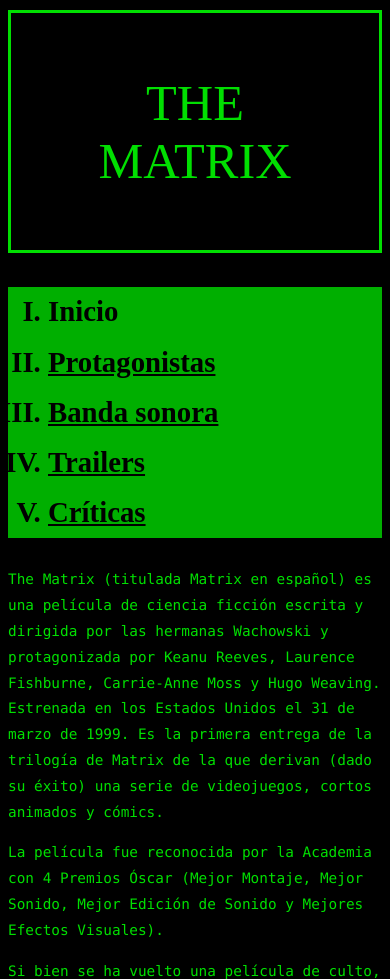
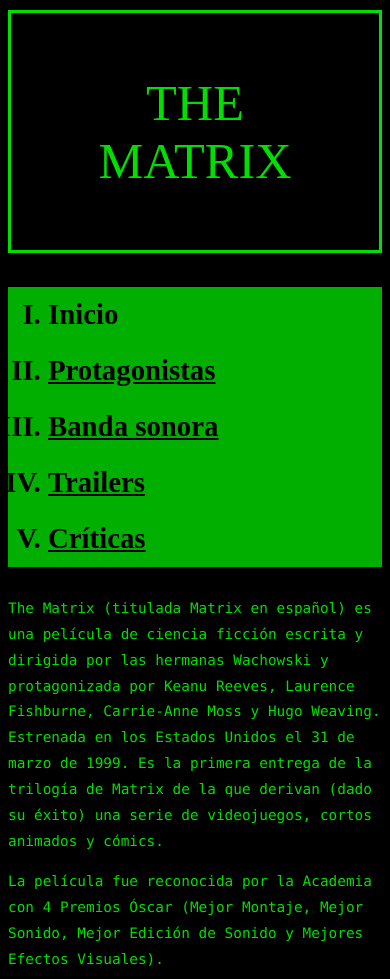
Before and after one commit to UO270571/sew, a plain HTML site: page docs/index.html in a window 390 px wide. Shown: the top 979 px of the page. Drawn offline with Linux system fonts and the light colour scheme.

Commit message:
cambios tamaño nav para moviles

```diff
--- a/Practica1/layout.css
+++ b/Practica1/layout.css
@@ -11,8 +11,8 @@ nav ol{
     }
 
     nav ol li {
-        margin-top: 0.3em;
-        margin-bottom: 0.3em;
+        margin-top: 0.4em;
+        margin-bottom: 0.4em;
     }
 }
 
--- a/docs/layout.css
+++ b/docs/layout.css
@@ -11,8 +11,8 @@ nav ol{
     }
 
     nav ol li {
-        margin-top: 0.3em;
-        margin-bottom: 0.3em;
+        margin-top: 0.4em;
+        margin-bottom: 0.4em;
     }
 }
 
```
